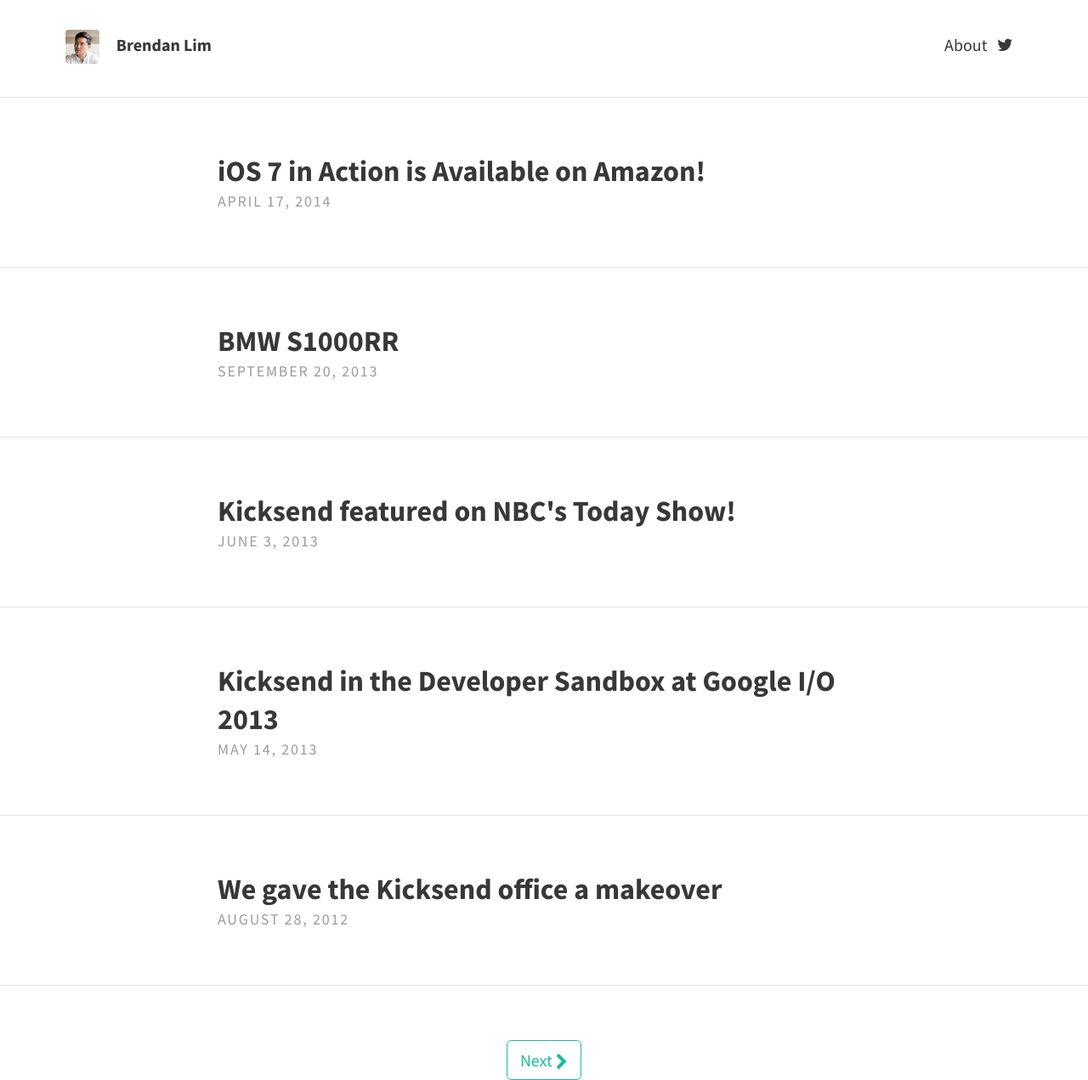
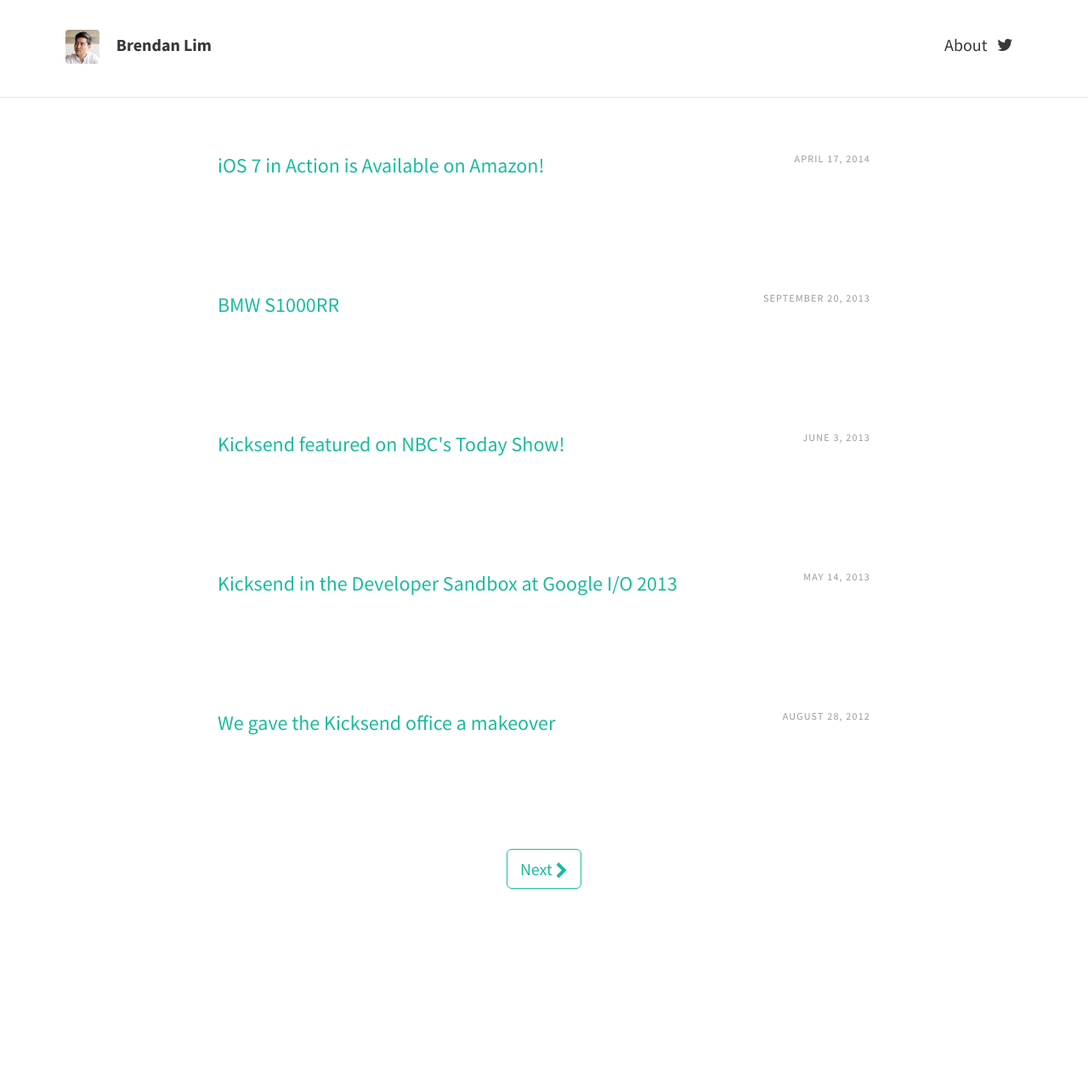
Before and after one commit to brendanlim/brendanlim.github.io, a Jekyll site: the page built from index.html, in a window 1280 px wide. Shown: the whole page at 85% size. Built offline with Jekyll 4.4.1, drawn with Linux system fonts in a browser that asks for light colours; nearby versions of some CDN libraries; the list of posts is cut into pages by our own code; after the commit the page ends 1046 px from its top, so only the background shows below that.

Commit message:
Breaking shit

```diff
--- a/_sass/layouts/_index.scss
+++ b/_sass/layouts/_index.scss
@@ -20,7 +20,6 @@
     margin-bottom: 0;
     display: inline-block;
     background-size: $feature-image-size;
-    border-bottom: 1px solid $border-color;
     p a:hover {
       @extend %link-hover;
     }
--- a/_sass/layouts/_posts.scss
+++ b/_sass/layouts/_posts.scss
@@ -27,6 +27,16 @@
     letter-spacing: 0.1em;
     margin: 0;
     text-transform: uppercase;
+  }
+  div.title {
+    float: left;
+    font-size: 1.2em;
+    margin: 0;
+  }
+  div.meta {
+    float: right;
+    color: rgba($text-color, .5);
+    font-size: 0.6em;
   }
 }
 .feature-image {
--- a/index.html
+++ b/index.html
@@ -14,14 +14,15 @@
     {% for post in paginator.posts %}
     <div class="post-teaser">
       <header>
-        <h1>
+        <div class="title">
           <a class="post-link" href="{{ post.url | prepend: site.baseurl }}">
             {{ post.title }}
           </a>
-        </h1>
-        <p class="meta">
+        </div>
+        <div class="meta">
           {{ post.date | date: "%B %-d, %Y" }}
-        </p>
+        </div>
+        <div style="clear: both;"></div>
       </header>
       <!-- <div class="excerpt">
         {{# post.excerpt }}
```
